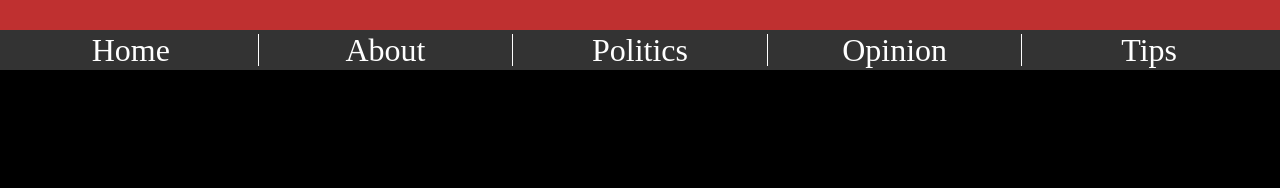
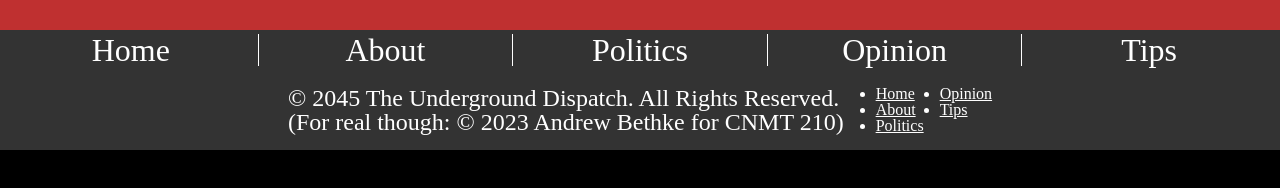
Before and after one commit to andrewbethke/cnmt210-finalproject, a plain HTML site: page index.html in a window 1280 px wide. Shown: the part 282-470 px from the top of the page. Drawn offline with Linux system fonts and the light colour scheme.

Commit message:
Added footer content

```diff
--- a/index.html
+++ b/index.html
@@ -33,7 +33,19 @@
 
     </aside>
     <footer>
-
+        <div>
+            <p>© 2045 The Underground Dispatch. All Rights Reserved.</p>
+            <p>(For real though: © 2023 Andrew Bethke for CNMT 210)</p>
+        </div>
+        <nav>
+            <ul>
+                <li><a href="./index.html">Home</a></li>
+                <li><a href="./about.html">About</a></li>
+                <li><a href="./politics.html">Politics</a></li>
+                <li><a href="./opinion.html">Opinion</a></li>
+                <li><a href="./tips.html">Tips</a></li>
+            </ul>
+        </nav>
     </footer>
 </body>
 </html>
--- a/shared.css
+++ b/shared.css
@@ -64,5 +64,29 @@ header nav a:last-child {
 }
 
 footer {
+    height: 5em;
     width: 100%;
+    padding: 1em;
+    background-color: #333333;
+    color: white;
+    display: flex;
+    justify-content: center;
+    gap: 2em;
 }
+
+footer div p {
+    font-size: 1.5em;
+}
+
+footer nav ul {
+    height: 100%;
+    display: flex;
+    flex-direction: column;
+    flex-wrap: wrap;
+    column-gap: 1em;
+    list-style: disc;
+}
+
+footer nav ul li a {
+    color: white;
+}
```
